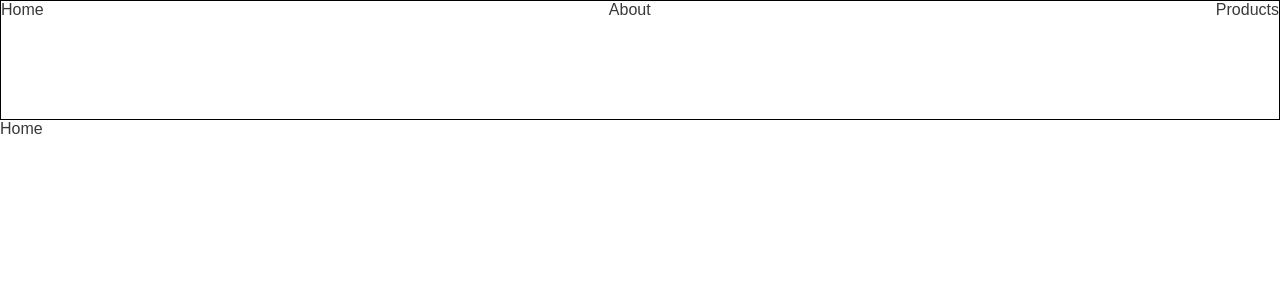
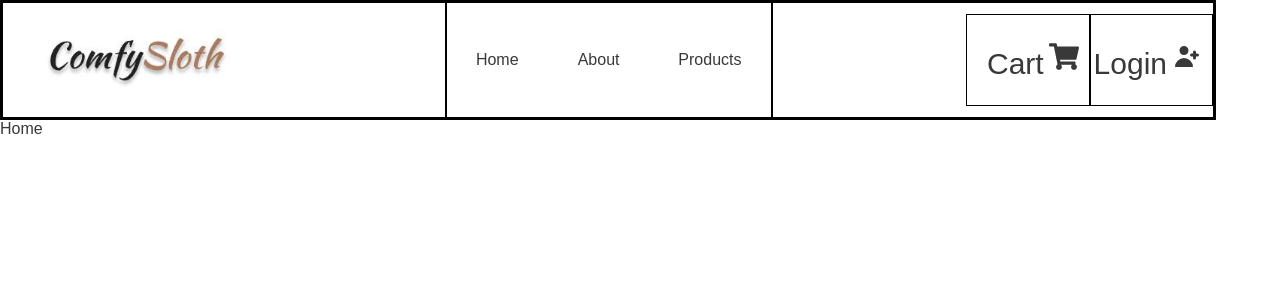
Before and after one commit to aminajusufovic/React-Project, a React (Create React App) app: page / in a window 1280 px wide. Shown: the top 300 px of the page. Built offline with nearby package versions, Linux system fonts and the light colour scheme; no server answers.

Commit message:
Uradjen Nav-Bar

```diff
--- a/package.json
+++ b/package.json
@@ -8,6 +8,7 @@
     "@testing-library/user-event": "^13.5.0",
     "react": "^18.2.0",
     "react-dom": "^18.2.0",
+    "react-icons": "^4.4.0",
     "react-router-dom": "^6.3.0",
     "react-scripts": "5.0.1",
     "web-vitals": "^2.1.4"
--- a/src/App.css
+++ b/src/App.css
@@ -16,23 +16,75 @@
 
 body {
   background:var(--background);
+  width: 95vw;
 }
+/* -----------------NAVIGATION---------------------- */
 .nav{
   height: 15vh;
-  width: 100vw;
+  width: 100%;
   display: flex;
   justify-content: space-between;
+  border: 2px solid black;
+}
+.nav div{
   border: 1px solid black;
+  width: 38%;
+}
+.n1 {
+display: flex;
+align-items: center;
+padding-left: 30px;
+}
+.n1 img{
+  width: 200px;
+}
+.nav .n2, .navLink, .n3, .n3 div{
+  display: flex;
+  flex-direction: row;
+  justify-content: space-around;
+  align-items: center;
+  width: 28%;
+}
+.navLink{
+  width: 70px;
+  height: 40px;
+  justify-content: center;
+}
+.navLink3{
+  width: 90px;
+}
+.navLink:hover{
+  border-bottom:2px solid rgb(165, 112, 42);
+  border-top: 2px solid white;
+  border-radius: 2px;
 }
 
-#navLink {
+.navLink {
 text-decoration: none;
 }
-
-#navName:hover {
-color:var(--secondary)
+.n3{
+  justify-content: end;
 }
-
+.n3 div{
+  justify-content: end;
+}
+ .cart,.login{
+height: 80%;
+font-size: 30px;
+padding-right: 10px;
+text-decoration: none;
+ }
+.icon{
+  padding-left: 5px;
+  font-size: 35px;
+}
+.n3 div:hover{
+  cursor: pointer;
+}
+.n3-link{
+  text-decoration: none;
+}
+/* ---------------------------------------------------------------- */
 .home-products{
   width: 100%;
   height: 20vh;
--- a/src/components/Nav.jsx
+++ b/src/components/Nav.jsx
@@ -1,12 +1,24 @@
 import React from 'react'
 import { Link } from 'react-router-dom'
+import {FaShoppingCart} from "react-icons/fa"
+import{HiUserAdd} from "react-icons/hi"
+
 
 function Nav() {
   return (
     <nav className="nav">
-        <Link id="navLink" to="/"><p id="navName">Home</p></Link>
+        {/* <Link id="navLink" to="/"><p id="navName">Home</p></Link>
         <Link id="navLink" to="/about"><p id="navName">About</p></Link>
-        <Link id="navLink" to="/products"><p id="navName">Products</p></Link>
+        <Link id="navLink" to="/products"><p id="navName">Products</p></Link> */}
+        <div className='n1'><a href=""><img src="./logo.jpg" alt="" /></a></div>
+        <div className='n2'>
+          <Link className='navLink' to="/"><p id="navName">Home</p></Link>
+        <Link className='navLink' to="/about"><p id="navName">About</p></Link>
+        <Link className='navLink navLink3' to="/products"><p id="navName">Products</p></Link></div>
+        <div className='n3'>
+          <div className='cart'><Link className='n3-link' to="/"> Cart<FaShoppingCart className='icon'/></Link></div>
+          <div className='login'><Link className='n3-link' to="/"> Login<HiUserAdd className='icon'/></Link></div>
+        </div>
     </nav>
   )
 }
```
Also changed, not shown: public/logo.jpg (added), 1 other file (tests, documents, lock files or other folders).
